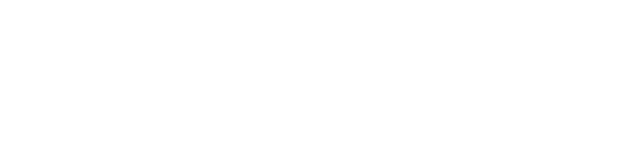
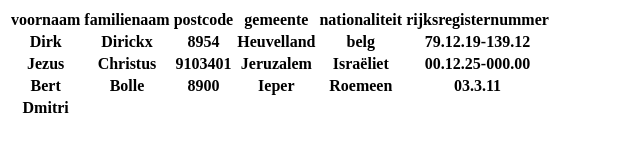
Before and after one commit to berreleeuw/githubpages-introcutie, a plain HTML site: page css3/opdracht2.html in a window 1280 px wide. Shown: the whole page, without its empty margins (0-640 px from the left). Drawn offline with Linux system fonts and the light colour scheme.

Commit message:
aanpassen index enz

```diff
--- a/css3/opdracht2.html
+++ b/css3/opdracht2.html
@@ -2,9 +2,63 @@
 <html lang="en">
 <head>
     <meta charset="UTF-8">
-    <title>Title</title>
+    <title>Opdracht 2</title>
 </head>
 <body>
+<table>
+    <thead>
+    <tr>
+        <th>voornaam</th>
+        <th>familienaam</th>
+        <th>postcode</th>
+        <th>gemeente</th>
+        <th>nationaliteit</th>
+        <th>rijksregisternummer</th>
+    </tr>
+    </thead>
+    <tbody>
+    <tr>
+        <th>Dirk</th>
+        <th>Dirickx</th>
+        <th>8954</th>
+        <th>Heuvelland</th>
+        <th>belg</th>
+        <th>79.12.19-139.12</th>
+    </tr>
+    <tr>
+        <th>Jezus</th>
+        <th>Christus</th>
+        <th>9103401</th>
+        <th>Jeruzalem</th>
+        <th>Israëliet</th>
+        <th>00.12.25-000.00</th>
+    </tr>
+    <tr>
+        <th>Bert</th>
+        <th>Bolle</th>
+        <th>8900</th>
+        <th>Ieper</th>
+        <th>Roemeen</th>
+        <th>03.3.11</th>
+    </tr>
+    <tr>
+        <th>Dmitri</th>
+        <th></th>
+        <th></th>
+        <th></th>
+        <th></th>
+        <th></th>
+    </tr>
+    <tr>
+        <th></th>
+        <th></th>
+        <th></th>
+        <th></th>
+        <th></th>
+        <th></th>
+    </tr>
 
+    </tbody>
+</table>
 </body>
 </html>
```
Also changed, not shown: html5/index.html (added, +62 -0 lines), index.html (+6 -55 lines).
